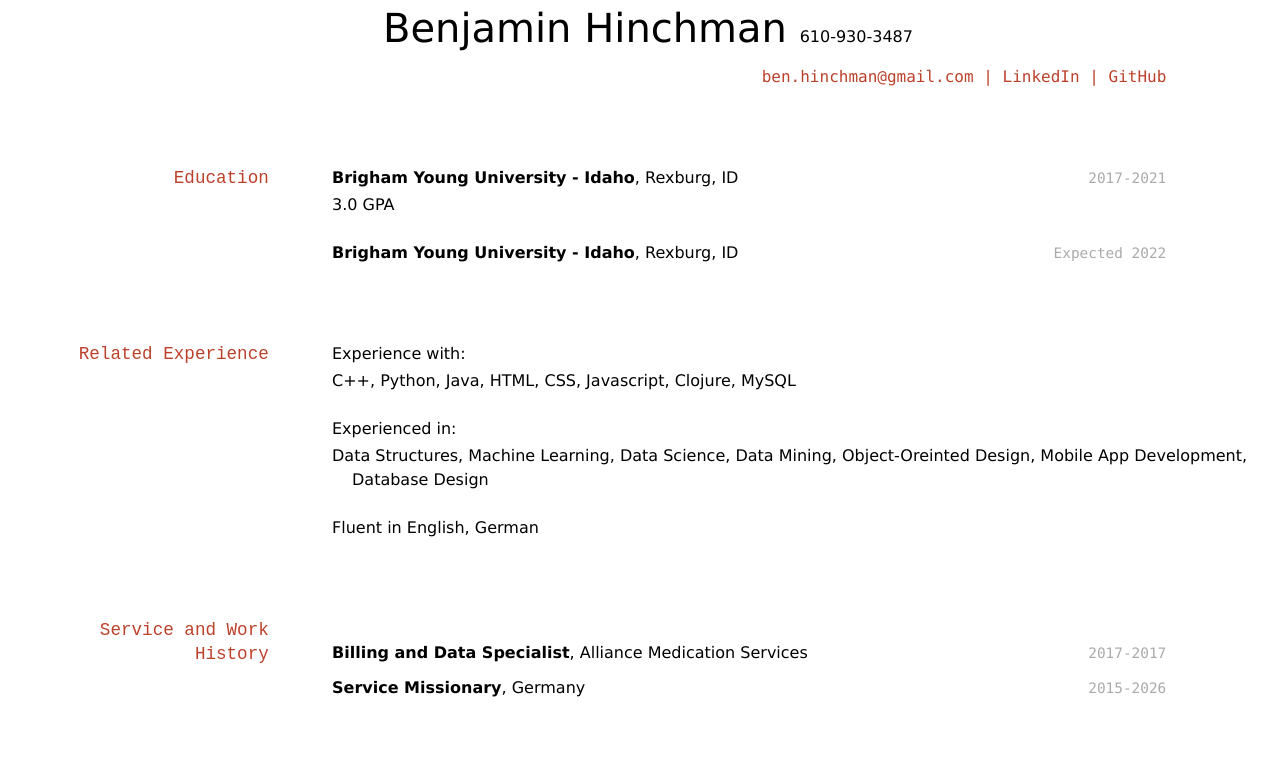
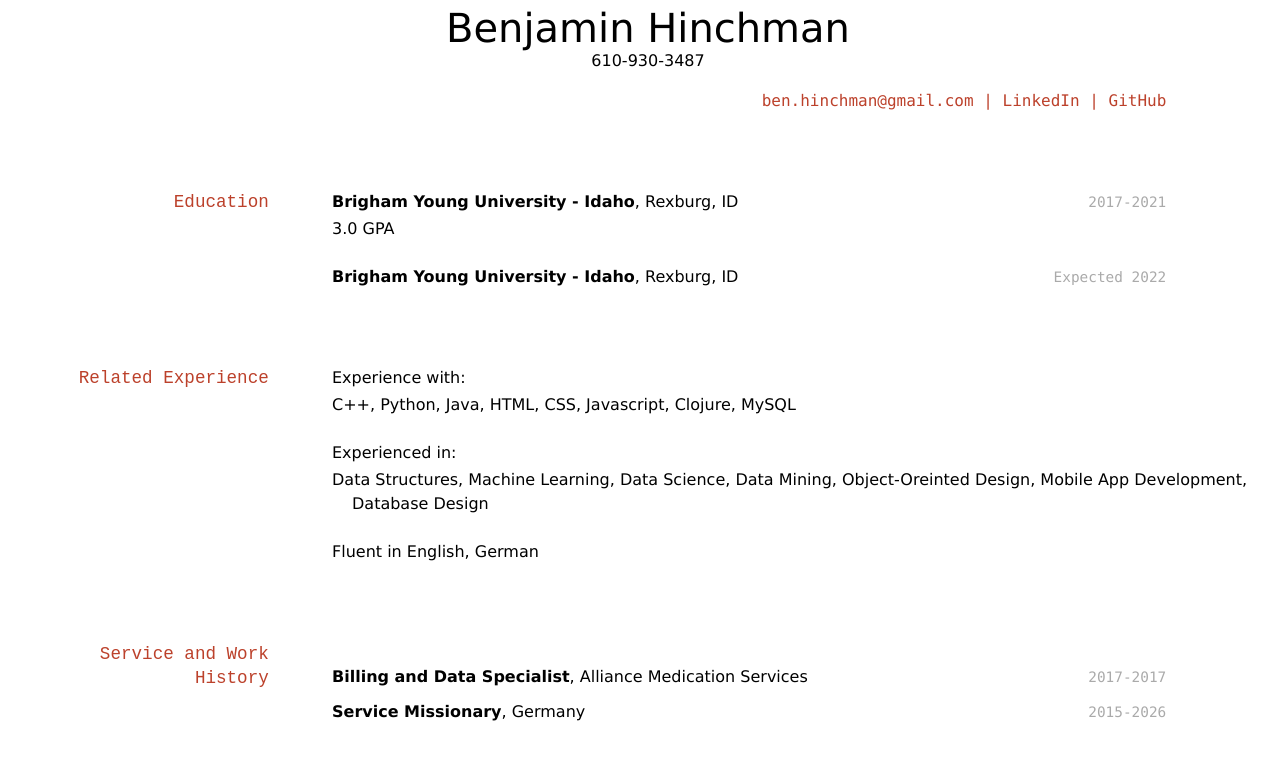
Before and after one commit to Tujianis/Hinchman_Resume, a Jekyll site: the page built from docs/index.md, in a window 1280 px wide. Shown: the top 760 px of the page. Built offline with Jekyll 4.4.1, drawn with Linux system fonts in a browser that asks for light colours.

Commit message:
Update index.md

```diff
--- a/docs/index.md
+++ b/docs/index.md
@@ -3,10 +3,10 @@ layout: cv
 title: Benjamin Hinchman's Resume
 ---
 <center><span style= "font-size:2.5em;">Benjamin Hinchman
-</span>
+</span></center>
 
-610-930-3487
-<div id="webaddress">
+<center>610-930-3487</center>
+<center><div id="webaddress">
 <a href="ben.hinchman@gmail.com">ben.hinchman@gmail.com</a>
 | <a href="https://www.linkedin.com/in/benjamin-hinchman-32542017a/">LinkedIn</a>
 | <a href="https://github.com/Tujianis">GitHub</a>
```
